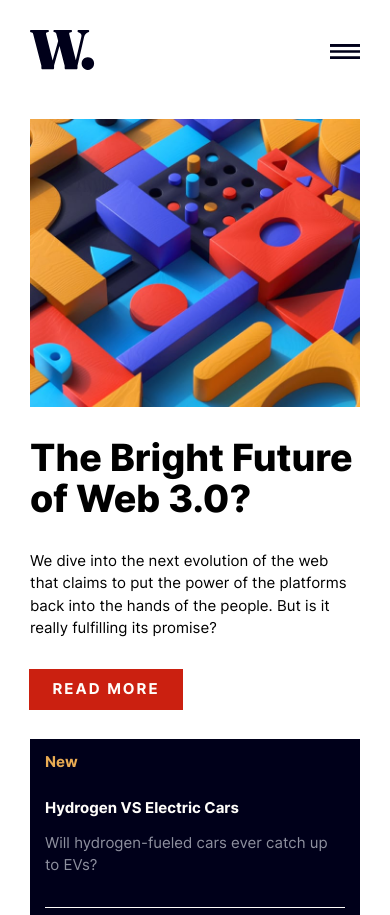
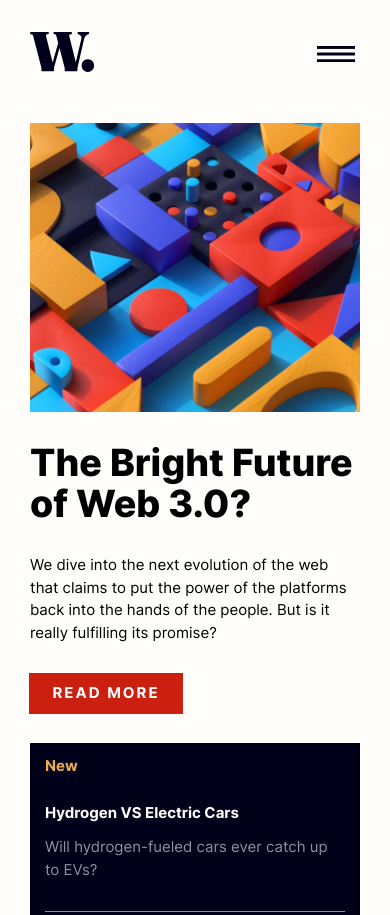
Before and after one commit to rudimediaz/fem-news-homepage, a website built with Vite: page index.html in a window 390 px wide. Shown: the top 915 px of the page. Built offline with nearby package versions, Linux system fonts and the light colour scheme; some packages are replaced by stand-ins of ours.

Commit message:
feat: homepage

```diff
--- a/index.html
+++ b/index.html
@@ -67,6 +67,12 @@
             srcset="/assets/images/image-web-3-desktop.jpg"
             media="(min-width : 45em) and (orientation : landscape)"
           />
+
+
+          <source
+          srcset="/assets/images/image-web-3-mobile.jpg"
+          media="(min-width : 35em) and (orientation : portrait)"
+        />
 
           <source
             srcset="/assets/images/image-web-3-mobile.jpg"
--- a/src/styles.css
+++ b/src/styles.css
@@ -67,6 +67,7 @@
     body {
         font-family: "Inter", sans-serif;
         overflow-x: hidden;
+        background-color: var(--clr-n-1);
     }
 }
 
@@ -263,6 +264,9 @@
 
 header {
     flex-direction: column;
+    position: sticky;
+    top : 0;
+    background-color: hsl(var(--clr-n-hsl-1) / 0.9);
 }
 
 nav {
@@ -279,16 +283,29 @@ nav {
 .nav-toggle {
     background-color: transparent;
     background-image: url(/assets/images/icon-menu.svg);
-    padding-block: 0.5em;
-    padding-inline: 1em;
+    width : 48px;
+    height: 48px;
+    margin : 0;
+    padding : 0;
+    display: inline-block;
+    background-size: 80% auto;
     background-position: center;
-    background-size: cover;
     background-repeat: no-repeat;
     z-index: 999;
+    border-radius: 50px;
+}
+
+.nav-toggle:active {
+    background-color: hsl(var(--clr-n-hsl-2) / 0.3);
+}
+
+.nav-toggle:focus-visible {
+    outline : 1px solid var(--clr-n-2);
 }
 
 .nav-toggle[aria-expanded="true"] {
     background-image: url(/assets/images/icon-menu-close.svg);
+    background-size: 50% auto;
 }
 
 @media (min-width: 35em) {
@@ -329,6 +346,12 @@ nav {
 .nav-top {
     gap: 1rem;
     background-color: var(--clr-n-1);
+}
+
+@media (width > 35em) {
+    .nav-top {
+        background-color: inherit;
+    }
 }
 
 @media (width < 35em) {
@@ -402,7 +425,7 @@ nav {
 }
 
 .headline-latest__list > div:not(:last-of-type) {
-    border-bottom: 1px solid var(--clr-n-1);
+    border-bottom: 1px solid var(--clr-n-2);
 }
 
 @supports selector(.headline-latest div:has(h3)) {
@@ -444,7 +467,7 @@ nav {
         grid-area: 1/1 / span 3 / 3;
         height: 100%;
         object-fit: cover;
-        object-position: top left;
+        object-position: center;
     }
 
     .headline h2 {
```
